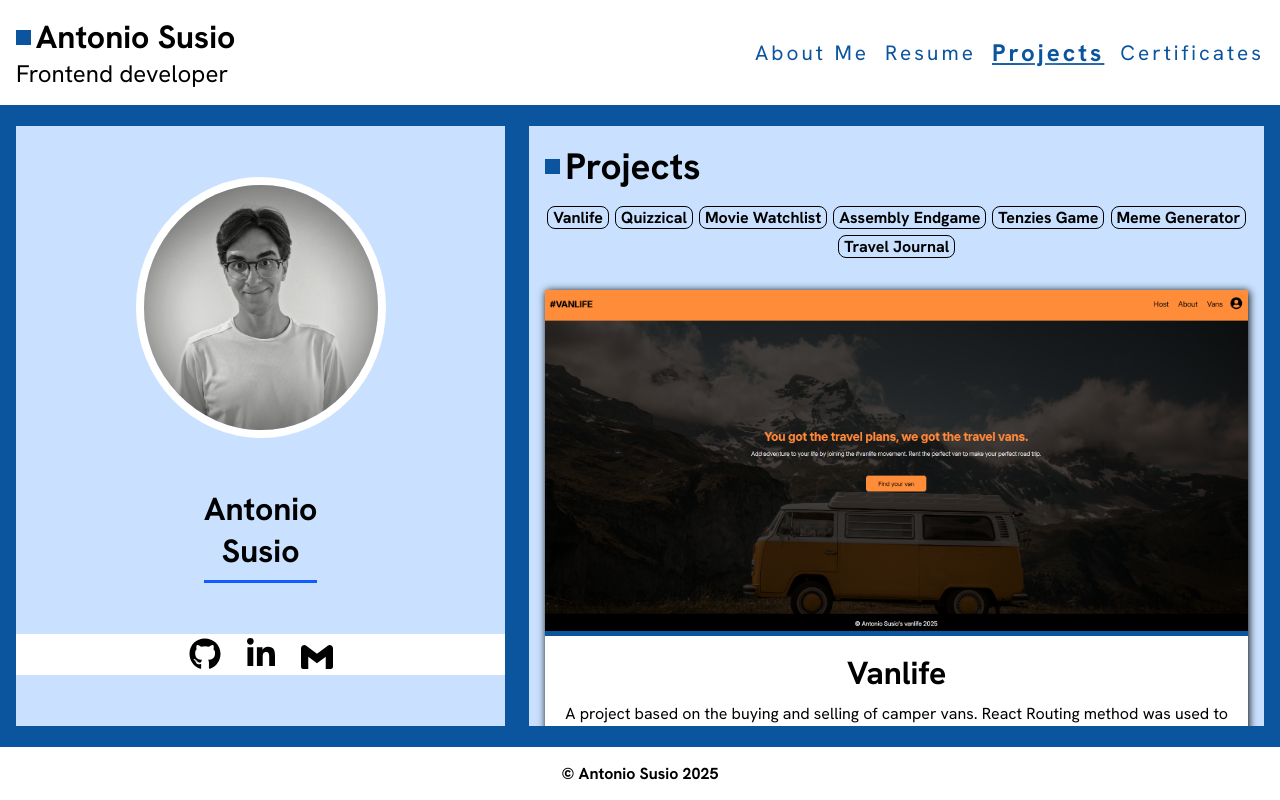
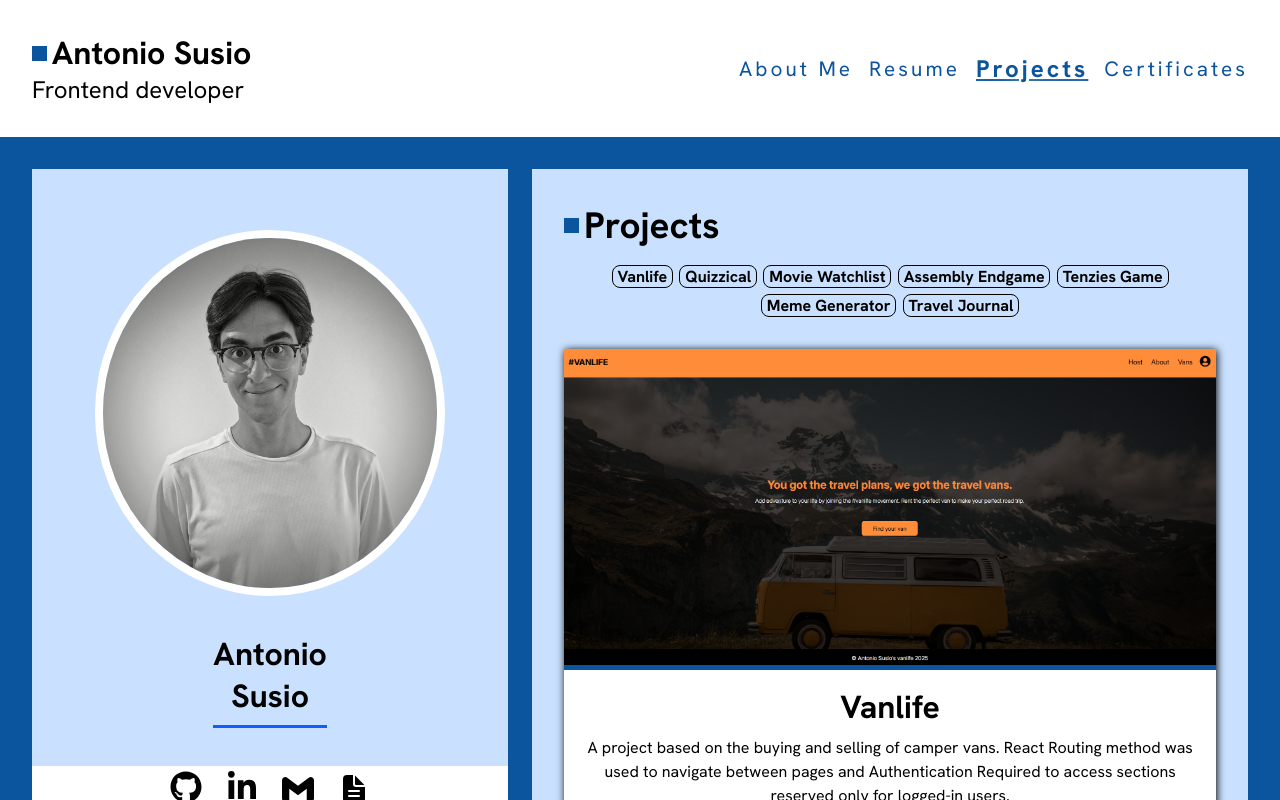
Before and after one commit to AntonioSusio/my-portfolio, a React (Vite) app: page /projects in a window 1280 px wide. Shown: the top 800 px of the page. Built offline with nearby package versions, Linux system fonts and the light colour scheme.

Commit message:
- Edited certificatesData file name
- Added provvisory CV icon in the card info (need to add cv to download at project end)

- styled the site for desktop view

- adjusted projects cards size for larger screens

- adjusted about section for larger screens

```diff
--- a/src/components/Layout.tsx
+++ b/src/components/Layout.tsx
@@ -3,13 +3,19 @@ import Header from "./Header";
 import Footer from "./Footer";
 import { FaGithub, FaLinkedinIn } from "react-icons/fa";
 import { SiGmail } from "react-icons/si";
+import { IoDocumentText } from "react-icons/io5";
 import React from "react";
 
 export default function Layout() {
   const [email, setEmail] = React.useState<boolean>(false);
+  const [cv, setCv] = React.useState<boolean>(false);
 
   function showEmail() {
     setEmail((prevState) => !prevState);
+  }
+
+  function showCv() {
+    setCv((prevState) => !prevState);
   }
 
   function copyEmail() {
@@ -45,12 +51,24 @@ export default function Layout() {
             </Link>
 
             <SiGmail className="social-icon gmail-icon" onClick={showEmail} />
+
+            <IoDocumentText className="social-icon cv-icon" onClick={showCv} />
           </div>
 
           {email && (
             <p className="email-paragraph" onClick={copyEmail}>
               antoniosusio@gmail.com
             </p>
+          )}
+
+          {cv && (
+            <a
+              href="/Antonio Susio's CV EN.pdf"
+              className="cv-paragraph"
+              download
+            >
+              Click here for download my CV
+            </a>
           )}
         </div>
         <Outlet />
--- a/src/index.css
+++ b/src/index.css
@@ -35,7 +35,8 @@ body {
 .technologies-paragraph,
 .technology,
 .project-link,
-.anchor-page-links {
+.anchor-page-links,
+.cv-paragraph {
   font-weight: bold;
 }
 
@@ -61,7 +62,8 @@ body {
 }
 
 .email-paragraph,
-.project-link {
+.project-link,
+.cv-paragraph {
   font-size: 1.2rem;
 }
 
@@ -95,7 +97,7 @@ p {
 .resume-section,
 .projects-section,
 .certificates-section {
-  padding: 1rem;
+  padding: 2rem;
 }
 
 .hamburger-menu-string-1,
@@ -137,6 +139,18 @@ p {
 .project-card,
 .scrimba-link-container {
   background-color: var(--primary-color);
+}
+
+.email-paragraph,
+.cv-paragraph {
+  cursor: pointer;
+  transition: .3s ease-in-out;
+}
+
+.email-paragraph:hover,
+.cv-paragraph:hover {
+  transform: scale(0.95);
+  color: #0a66c2;
 }
 
 .flex {
@@ -270,14 +284,8 @@ img {
   transform: scale(0.9);
 }
 
-.email-paragraph {
-  cursor: pointer;
-  transition: .3s ease-in-out;
-}
-
-.email-paragraph:hover {
-  transform: scale(0.95);
-  color: #0a66c2;
+.cv-icon:hover {
+  color: #09bb36;
 }
 
 .footer {
@@ -490,6 +498,11 @@ img {
 
 /* 992px or above */
 @media(min-width: 62rem) {
+  .card-image {
+    width: 300px;
+  }
+
+
   /* Header */
   .open-menu-button,
   .close-menu-button {
@@ -510,8 +523,46 @@ img {
     color: var(--secondary-color);
   }
 
+  .links-list li > a:hover {
+    text-shadow: 1px 1px 2px var(--secondary-color);
+  }
+
   /* Certificates section */
   .carousel-container{
     max-width: 900px;
   }
 }
+
+/* 1200px or above */
+@media(min-width: 75rem) {
+  .info-card,
+  .about-section,
+  .resume-section,
+  .projects-section,
+  .certificates-section {
+    height: 700px;
+  }
+
+  .info-card {
+    gap: unset;
+  }
+
+  .card-image {
+    width: 350px;
+  }
+
+  /* About section */
+  .description-card {
+    gap: unset;
+    justify-content: space-evenly;
+  }
+
+  /* Projects section */
+  .projects-container {
+    align-items: center;
+  }
+
+  .project-card {
+    max-width: 850px;
+  }
+}
--- a/src/pages/Projects.tsx
+++ b/src/pages/Projects.tsx
@@ -50,7 +50,9 @@ export default function Projects() {
 
   return (
     <section className="projects-section flex flex-col">
-      <h1 className="projects-heading flex">Projects</h1>
+      <h1 id="projects-heading" className="projects-heading flex">
+        Projects
+      </h1>
 
       <div className="anchor-page-links-container flex">{anchorEl}</div>
 
```
Also changed, not shown: src/certificatesData.ts (renamed from src/certificatesData.tsx).
